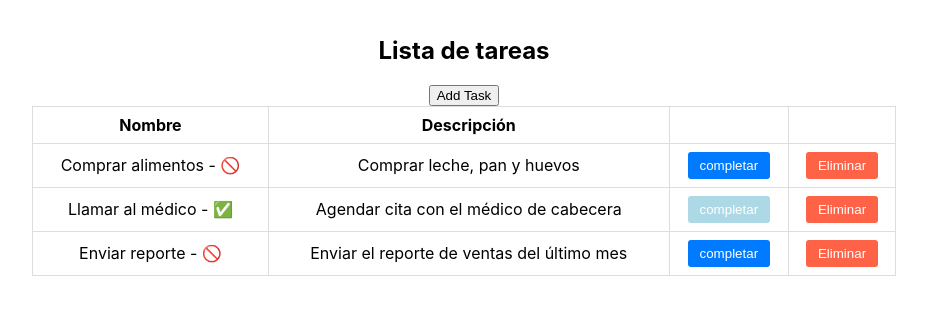
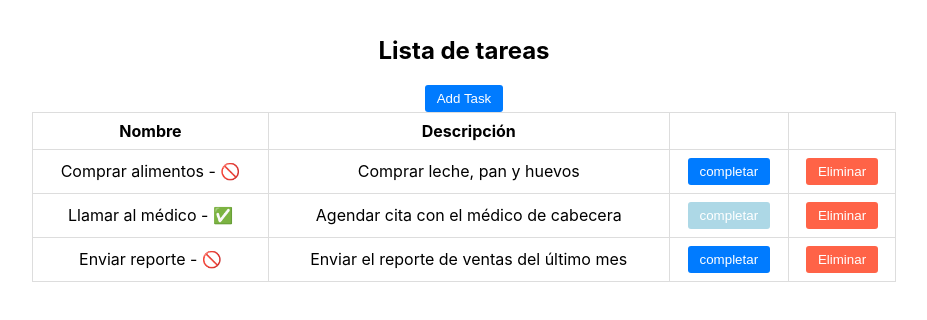
Before and after one commit to dvidaillet/tareas, a React (Create React App) app: page / in a window 1280 px wide. Shown: the top 320 px of the page, without its empty margins (144-1071 px from the left). Built offline with nearby package versions, Linux system fonts and the light colour scheme; data requests are answered from the project's data file.

Commit message:
Changin add task button

```diff
--- a/src/modules/task/components/task-container/TaskContainer.jsx
+++ b/src/modules/task/components/task-container/TaskContainer.jsx
@@ -3,6 +3,7 @@ import { Navigate } from "react-router-dom";
 import { TaskContext } from "../../context/taskContext";
 import { TaskDataTable } from "../../../../components/TaskDataTable";
 import { ErrorMessage } from "../../../../components/ErrorMessaje";
+import { CompleteButton } from "../../../../components/completedButton";
 
 export const TaskContainer = () => {
   const { tasks, removeTask, updateTask } = useContext(TaskContext);
@@ -31,9 +32,13 @@ export const TaskContainer = () => {
     <>
       <h2>Lista de tareas</h2>
       {!formActive && (
-        <button onClick={handleButtonClick} disabled={formActive}>
+        <CompleteButton
+          complete={false}
+          onClick={handleButtonClick}
+          disabled={formActive}
+        >
           Add Task
-        </button>
+        </CompleteButton>
       )}
       {tasks.length === 0 ? (
         <ErrorMessage color="red">No hay elementos</ErrorMessage>
```
